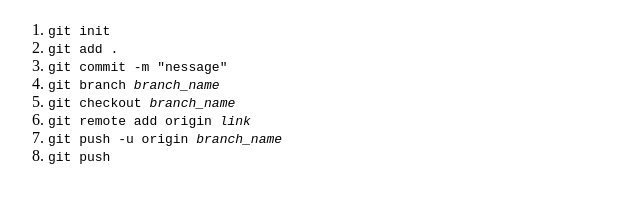
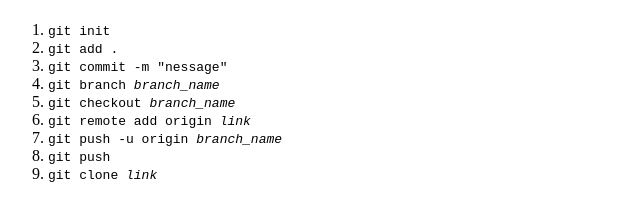
Before and after one commit to madrimovDev/gitcource, a plain HTML site: page index.html in a window 1280 px wide. Shown: the part 59-280 px from the top of the page, without its empty margins (0-640 px from the left). Drawn offline with Linux system fonts and the light colour scheme.

Commit message:
new command

```diff
--- a/index.html
+++ b/index.html
@@ -36,6 +36,9 @@
          <li>
             <code>git push</code>
          </li>
+         <li>
+            <code>git clone <i>link</i></code>
+         </li>
     </ol>
 </body>
 </html>
```
